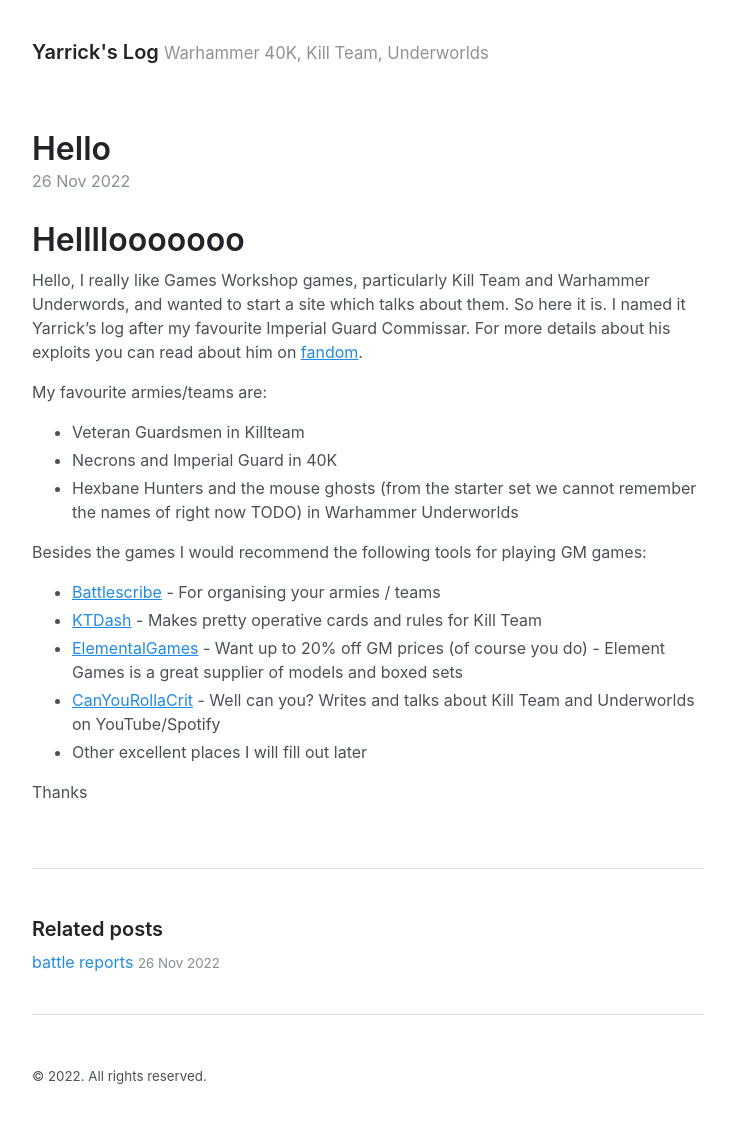
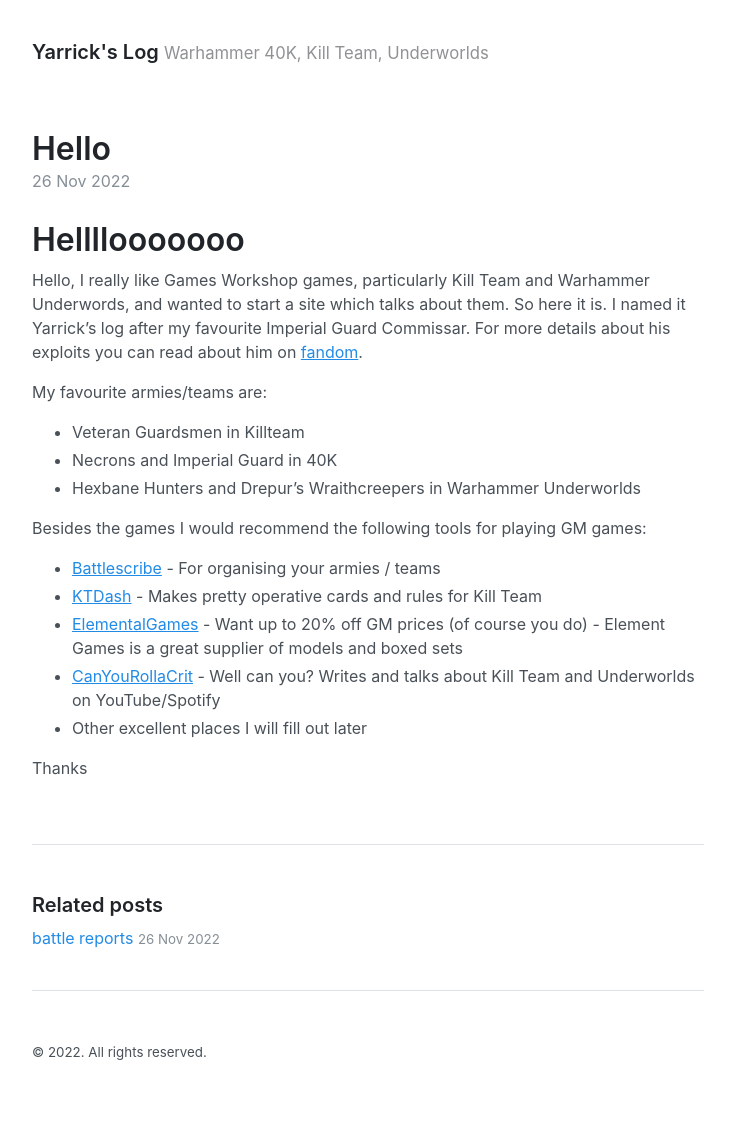
Before and after one commit to yarrickslog/yarrickslog.github.io, a Jekyll site: the page built from _posts/2022-11-26-Hello.md, in a window 1280 px wide. Shown: the whole page, without its empty margins (272-1007 px from the left). Built offline with Jekyll 4.4.1, drawn with Linux system fonts in a browser that asks for light colours; after the commit the page ends 1111 px from its top, so only the background shows below that.

Commit message:
Update 2022-11-26-Hello.md

```diff
--- a/_posts/2022-11-26-Hello.md
+++ b/_posts/2022-11-26-Hello.md
@@ -11,7 +11,7 @@ My favourite armies/teams are:
 
 * Veteran Guardsmen in Killteam
 * Necrons and Imperial Guard in 40K
-* Hexbane Hunters and the mouse ghosts (from the starter set we cannot remember the names of right now TODO) in Warhammer Underworlds
+* Hexbane Hunters and  Drepur's Wraithcreepers in Warhammer Underworlds
 
 Besides the games I would recommend the following tools for playing GM games:
 
```
